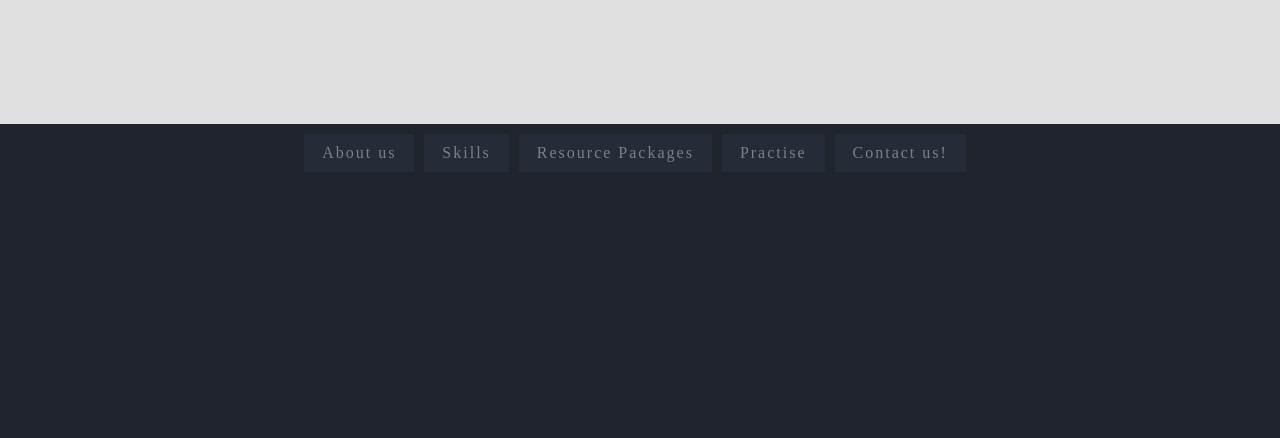
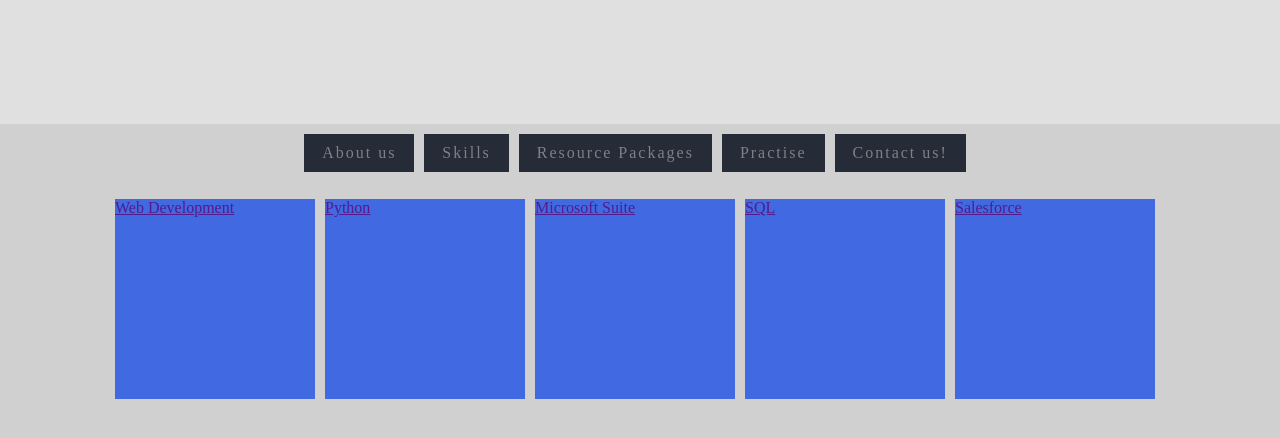
Before and after one commit to ezskillup/ezskillup.github.io, a plain HTML site: page index.html in a window 1280 px wide. Shown: the part 76-514 px from the top of the page. Drawn offline with Linux system fonts and the light colour scheme.

Commit message:
boxes_test1

```diff
--- a/index.html
+++ b/index.html
@@ -50,7 +50,13 @@
             <span></span>
             Contact us!</a>
     </div>
-    <div id="content"></div>
+    <div id="content">
+        <a href="" class="container_box">Web Development</a>
+        <a href=""class="container_box">Python</a>
+        <a href=""class="container_box">Microsoft Suite</a>
+        <a href=""class="container_box">SQL</a>
+        <a href=""class="container_box">Salesforce</a>
+    </div>
     <div id="footer"></div>
 </body>
 </html>
--- a/style.css
+++ b/style.css
@@ -8,14 +8,14 @@
     background-color:#E0E0E0;
 }
 body {
-    background-color: #F0F0F0;
+    background-color: #D0D0D0;
 }
 #dropdown {
     display:flex;
     justify-content: center;
     align-items: flex-start;
-    min-height: 100vh;
-    background: #1f242d;
+    min-height: 75px;
+    background: #D0D0D0;
     position: relative;
 }
 
@@ -101,3 +101,16 @@ body {
     transition: transform 0.5s;
     transition-delay: 0.5s;
 }
+#content {
+    padding: 10 20px;
+    display: flex;
+    align-items: center;
+    justify-content: center;
+}
+.container_box {
+    width: 200px;
+    height: 200px;
+    background-color: royalblue;
+    display: inline-block;
+    margin-inline-end: 10px;
+}
```
